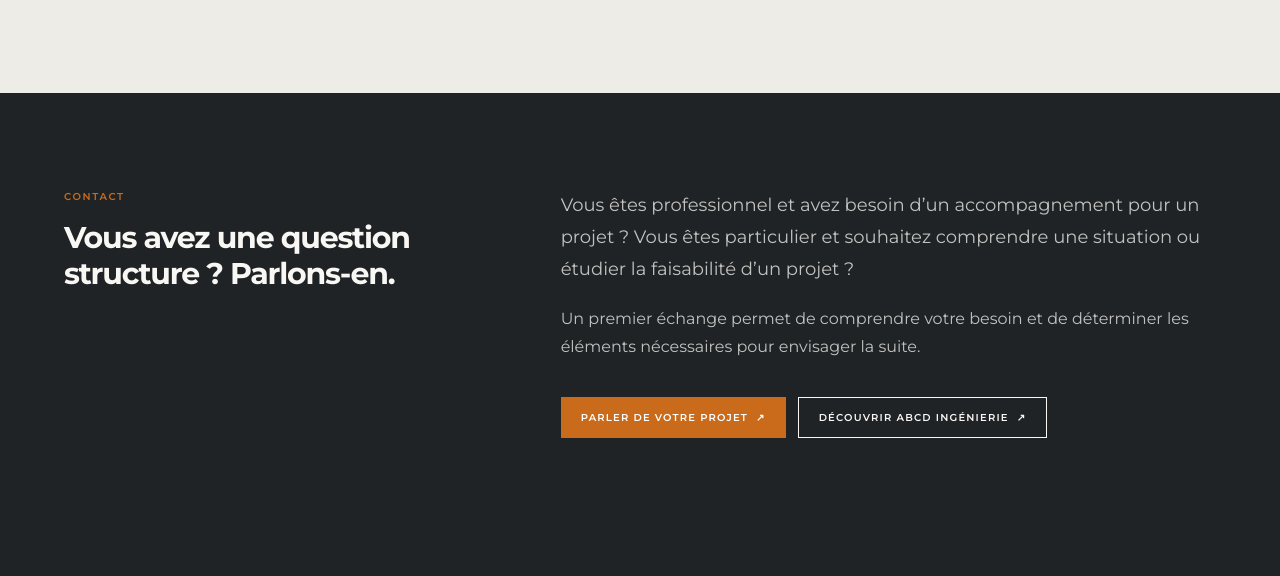
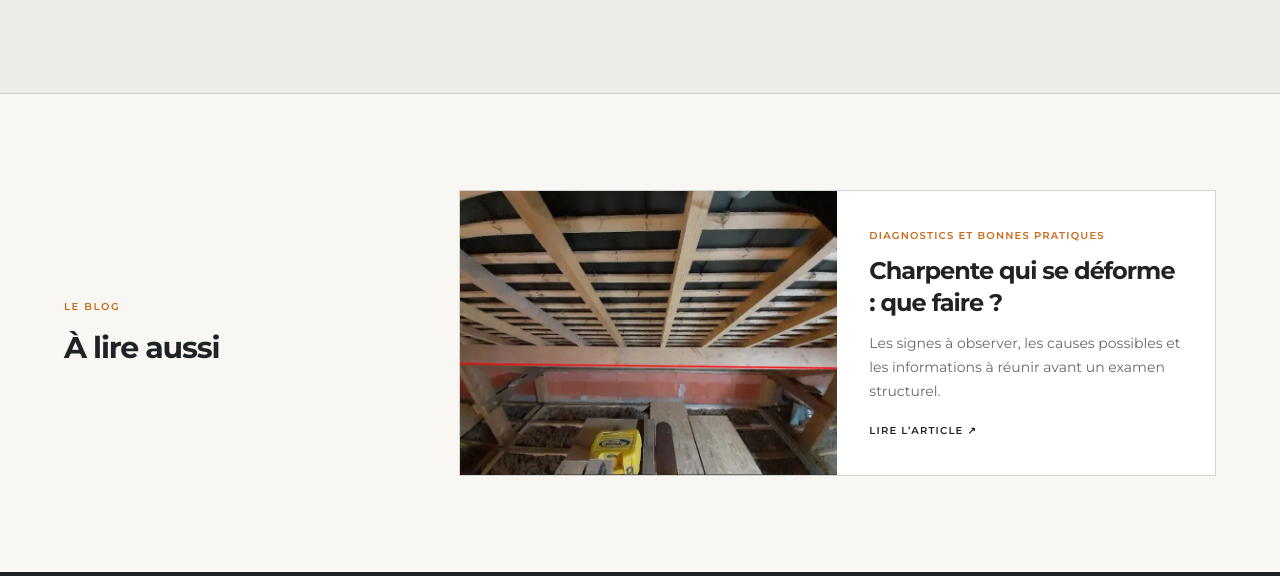
Before and after one commit to SimonJulie-lab/site-internet-abcd-Ingenierie, a plain HTML site: page site/index.html in a window 1280 px wide. Shown: the part 6707-7283 px from the top of the page. Drawn offline with nearby package versions, Linux system fonts and the light colour scheme.

Commit message:
Affiche l’article charpente sur l’accueil

```diff
--- a/site/index.html
+++ b/site/index.html
@@ -478,6 +478,25 @@
       </div>
     </section>
 
+    <!-- Article du blog -->
+    <section class="border-t border-ink/20 bg-paper py-16 md:py-24">
+      <div class="shell grid gap-8 md:grid-cols-12 md:items-center">
+        <div class="md:col-span-4">
+          <p class="eyebrow mb-4">Le blog</p>
+          <h2 class="text-2xl font-bold leading-tight tracking-[-.04em] md:text-3xl">À lire aussi</h2>
+        </div>
+        <a class="group grid overflow-hidden border border-ink/20 bg-white md:col-span-8 md:grid-cols-2" href="/blog/charpente-qui-se-deforme.html">
+          <img src="/photos/fleche-sur-panne.webp" alt="Flèche visible sur une panne de charpente en bois" class="h-full min-h-56 w-full object-cover">
+          <div class="flex flex-col justify-center p-6 md:p-8">
+            <p class="text-[10px] font-semibold uppercase tracking-[.12em] text-copper">Diagnostics et bonnes pratiques</p>
+            <h3 class="mt-3 text-xl font-bold leading-tight tracking-[-.04em] group-hover:text-copper md:text-2xl">Charpente qui se déforme : que faire ?</h3>
+            <p class="mt-3 text-sm leading-6 text-steel">Les signes à observer, les causes possibles et les informations à réunir avant un examen structurel.</p>
+            <span class="mt-5 text-[10px] font-semibold uppercase tracking-[.12em] text-ink group-hover:text-copper">Lire l’article <span aria-hidden="true">↗</span></span>
+          </div>
+        </a>
+      </div>
+    </section>
+
     <!-- CTA -->
     <section class="bg-ink py-16 text-paper md:py-24">
       <div class="shell rail">
```
